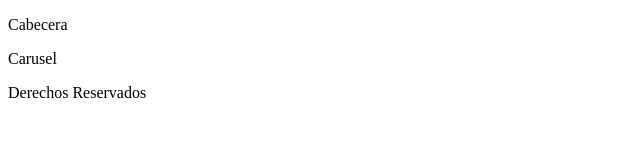
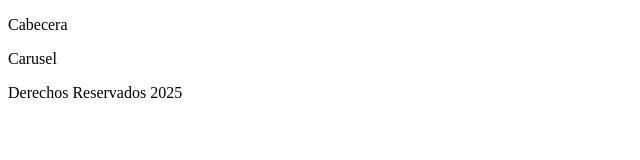
Before and after one commit to MauricioUrrego17/DulceBisouStore, a plain HTML site: page index.html in a window 1280 px wide. Shown: the full height of the page, 0-640 px from the left. Drawn offline with Linux system fonts and the light colour scheme.

Commit message:
Rama Mauricio

```diff
--- a/index.html
+++ b/index.html
@@ -13,7 +13,7 @@
         <p>Carusel</p>
     </main>
     <footer>
-        Derechos Reservados
+        Derechos Reservados 2025
     </footer>
 </body>
 </html>
```
